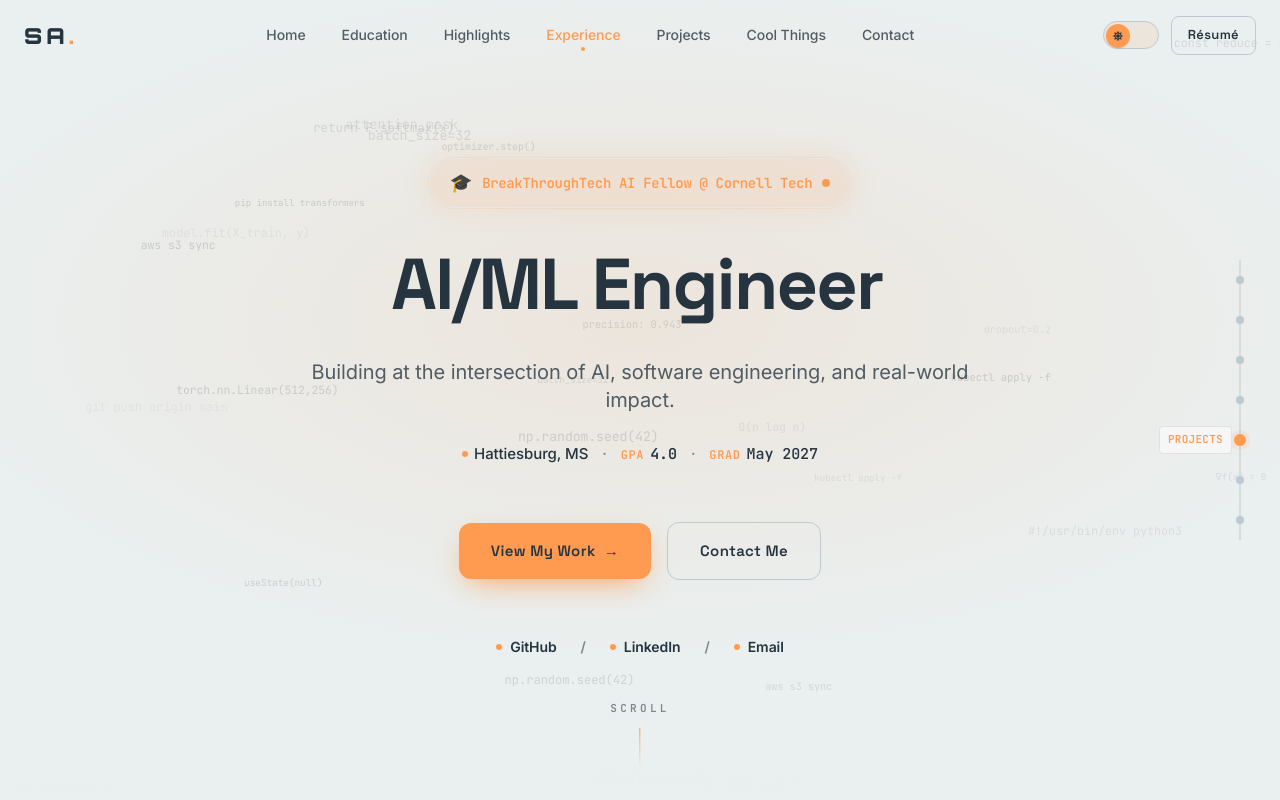
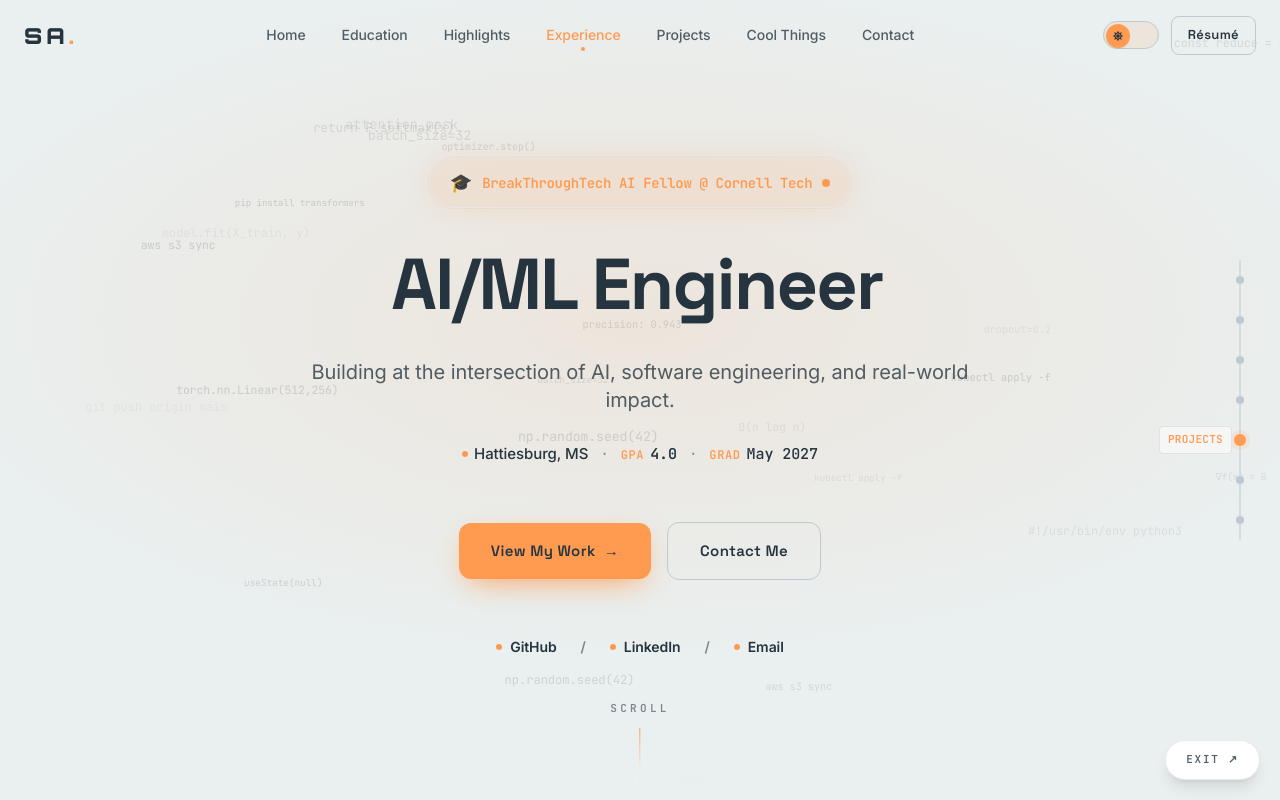
Before and after one commit to aryalsushant/alt-portfolio, a React (Create React App) app: page /classic in a window 1280 px wide. Shown: the top 800 px of the page. Built offline with nearby package versions, Linux system fonts and the light colour scheme.

Commit message:
feat(classic): exit button back to the landing page

```diff
--- a/src/pages/ClassicPortfolio.js
+++ b/src/pages/ClassicPortfolio.js
@@ -1,4 +1,5 @@
 import React, { useEffect, useState } from 'react';
+import { Link } from 'react-router-dom';
 import Navbar from '../components/Navbar';
 import Hero from '../components/Hero';
 import Education from '../components/Education';
@@ -75,6 +76,16 @@ function ClassicPortfolio() {
       </main>
 
       <Footer />
+
+      {/* back to the landing page, same idea as the interactive HUD's exit */}
+      <Link
+        to="/"
+        className="fixed bottom-5 right-5 z-50 px-5 py-2.5 rounded-full border border-line bg-surface
+          font-mono text-[11px] font-bold tracking-[0.16em] text-ink-2 shadow-lg
+          hover:text-accent hover:border-accent transition-colors"
+      >
+        EXIT ↗
+      </Link>
     </div>
   );
 }
```
